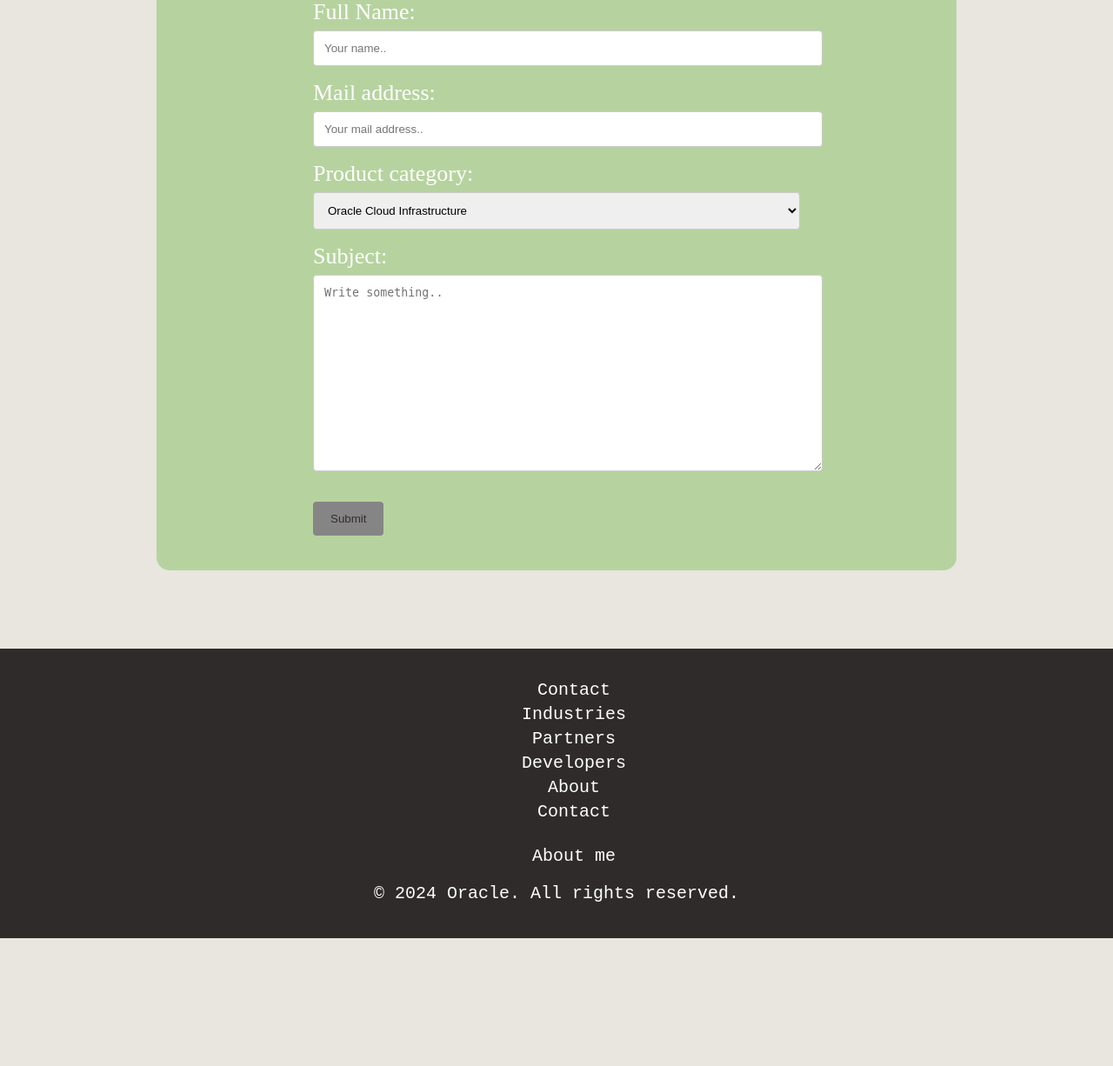
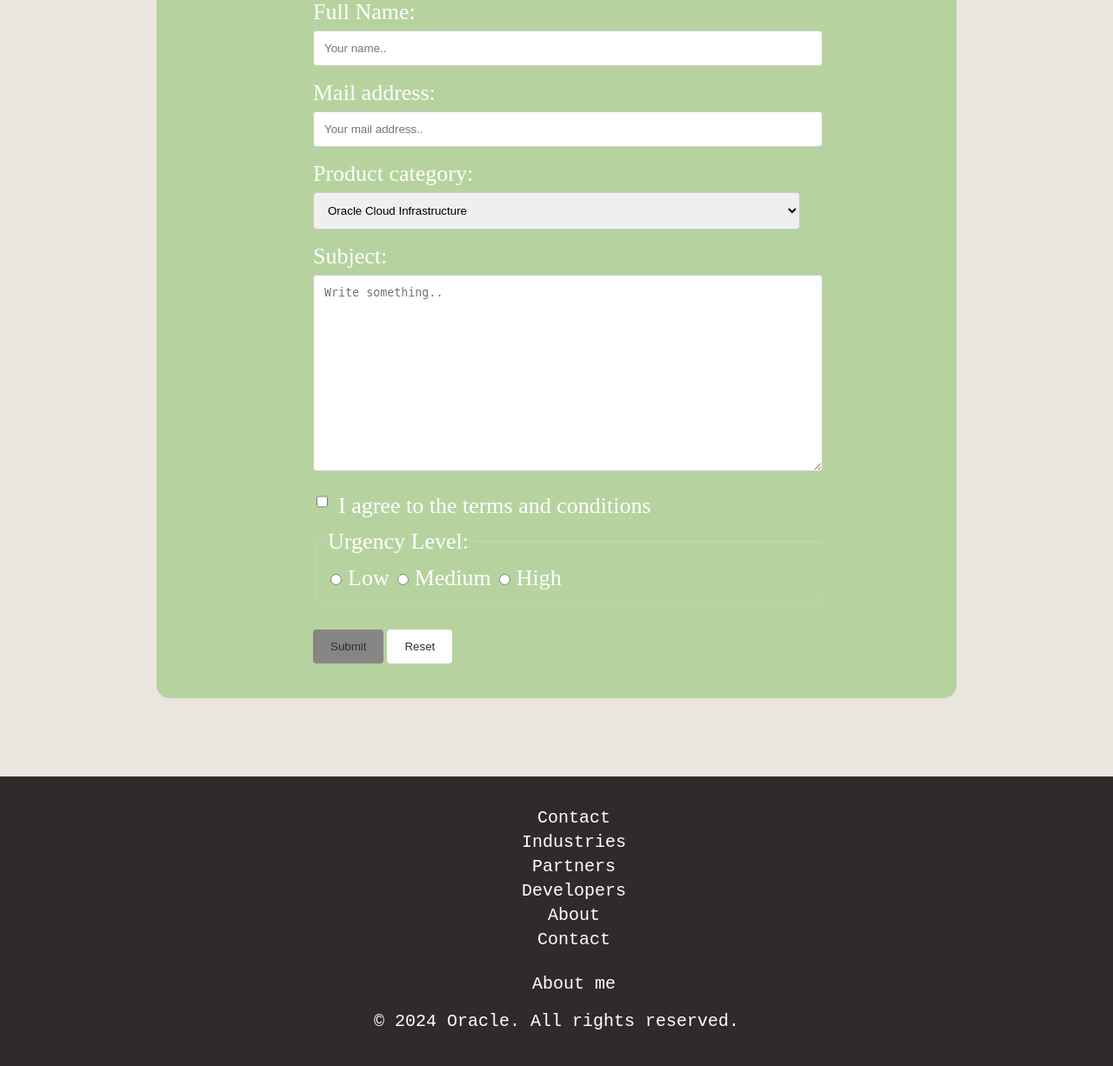
Before and after one commit to NadieQueConozcas/HarelSites-backups, a PHP site: page /f/contact.html in a window 1280 px wide. Shown: the part 875-2101 px from the top of the page at 87% size. Before the commit the page ends 1954 px from the top, so only its background shows below. Run offline with PHP 8.4, Linux system fonts and the light colour scheme.

Commit message:
Backup - Sun Mar  2 07:00:01 IST 2025

```diff
--- a/noam/project/content/css/main.css
+++ b/noam/project/content/css/main.css
@@ -15,19 +15,37 @@ hr {
   border-top: 1px solid #3d3e3f;
 }
 
-th {
+.team-table {
+  width: 100%;
+  border-collapse: collapse;
+  font-family: Arial, sans-serif;
+  font-size: 16px;
+  border: 2px solid black;
+}
+
+.team-table th {
   border-bottom: 2px solid black;
   border-right: 2px solid black;
   background-color: #aea997b3;
   padding: 15px;
   text-align: left;
+  font-weight: bold;
 }
 
-td {
+.team-table td {
   border-bottom: 2px solid black;
   border-right: 2px solid black;
   padding: 15px;
   text-align: left;
+}
+
+.team-table tr:nth-child(even) {
+  background-color: #e0e0e0;
+}
+
+.team-table th:last-child,
+.team-table td:last-child {
+  border-right: none;
 }
 
 .centered-img {
@@ -352,7 +370,7 @@ blockquote {
 }
 
 /* Forms */
-input[type=text], input[type=email], input[type=password], select, textarea {
+input[type=text], input[type=email], input[type=password], input[type=checkbox], select, textarea, fieldset {
   width: 100%;
   padding: 12px;
   border: 1px solid #ccc;
@@ -380,9 +398,47 @@ input[type=submit]:hover {
   background-color: #c0c0c0;
 }
 
+input[type=reset] {
+  background-color: white;
+  color: #332d2d;
+  padding: 12px 20px;
+  border: none;
+  border-radius: 4px;
+  cursor: pointer;
+  margin-bottom: 30px;
+  margin-top: 15px;
+}
+
+input[type=reset]:hover {
+  background-color: #c0c0c0;
+}
+
 input[type=submit]:disabled {
   background-color: #868585;
   cursor: default;
+}
+
+input[type="checkbox"] {
+  width: auto;
+  height: 18px;
+  margin-right: 8px;
+  cursor: pointer;
+}
+
+label[for="agree"] {
+  display: inline-block;
+  font-size: 14px;
+  color: #332d2d;
+  cursor: pointer;
+  vertical-align: middle;
+}
+
+input[type="checkbox"]:hover {
+  filter: brightness(90%);
+}
+
+input[type="checkbox"]:checked {
+  accent-color: #007bff;
 }
 
 .su-f h2, .contact-f h2, .login-f h2 {
@@ -392,7 +448,7 @@ input[type=submit]:disabled {
   font-size: 30px;
 }
 
-.su-f label, .contact-f label, .login-f label {
+.su-f label, .contact-f label, .contact-f legend, .login-f label {
   text-decoration: none;
   color: #ffffff;
   font-size: 26px;
--- a/noam/project/content/js/main.js
+++ b/noam/project/content/js/main.js
@@ -47,12 +47,12 @@ function checkPassword(password) {
 
     const passwordElement = document.getElementById('password');
     const passwordWarning = document.getElementById('password-warning');
-    const passwordWarningContents = "<blockquote> <p><b>Password requirements:</b></p><ol><li>At least 8 characters long.</li> <li>One uppercase letter.</li> <li>One lowercase letter.</li> <li>One number.</li> <li>One special character.</li> </ol></blockquote>";
+    const passwordWarningContents = "<blockquote> <p><b>Password requirements:</b></p><ol><li>Start with a (non digit) character.</li> <li>Between 6-8 characters long.</li> <li>One uppercase letter.</li> <li>One lowercase letter.</li> <li>One number.</li> <li>One special character.</li> </ol></blockquote>";
     const submitButton = document.querySelector('input[type="submit"]');
 
     // Regex for password validation
     // At least 8 characters, one uppercase, one lowercase, one digit, one special character
-    const passwordRegex = /^(?=.*[A-Z])(?=.*[a-z])(?=.*\d)(?=.*[!@#$%^&*])[A-Za-z\d!@#$%^&*]{8,}$/;
+    const passwordRegex = /^[A-Za-z\u0590-\u05FF](?=[A-Za-z\d!@#$%^&*]{6,8}$)(?=.*[A-Z])(?=.*[a-z])(?=.*\d)(?=.*[!@#$%^&*])[A-Za-z\d!@#$%^&*]{6,8}$/;
 
     // Check for Elements on DOM
     if (passwordElement && passwordWarning && submitButton) {
--- a/noam/project/f/contact.html
+++ b/noam/project/f/contact.html
@@ -32,17 +32,37 @@
 
                     <label for="pcategoty">Product category:</label>
                     <select id="pcategoty" name="pcategoty">
-                      <option value="OCI">Oracle Cloud Infrastructure</option>
-                      <option value="OCA">Oracle Cloud Applications</option>
-                      <option value="HS">Hardware and Software</option>
+                        <option value="OCI">Oracle Cloud Infrastructure</option>
+                        <option value="OCA">Oracle Cloud Applications</option>
+                        <option value="HS">Hardware and Software</option>
                     </select>
+
+                    <input type="hidden" id="form-id" name="form-id" value="1">
 
                     <label for="subject">Subject:</label>
                     <textarea id="subject" name="subject" placeholder="Write something.." required></textarea>
 
+                    <!-- Checkbox for agreement -->
+                    <input type="checkbox" id="agree" name="agree" required>
+                    <label for="agree">I agree to the terms and conditions</label>
+
+                    <!-- Radio buttons for urgency level -->
+                    <fieldset>
+                        <legend>Urgency Level:</legend>
+                        <input type="radio" id="low" name="urgency" value="Low" required>
+                        <label for="low">Low</label>
+
+                        <input type="radio" id="medium" name="urgency" value="Medium">
+                        <label for="medium">Medium</label>
+
+                        <input type="radio" id="high" name="urgency" value="High">
+                        <label for="high">High</label>
+                    </fieldset>
+
                     <input type="submit" value="Submit" disabled>
+                    <input type="reset" value="Reset">
 
-                  </form>
+                </form>
             </div>
         </div>
     </article>
--- a/noam/project/f/login.html
+++ b/noam/project/f/login.html
@@ -30,7 +30,10 @@
                     <input type="password" id="password" name="userpassword" placeholder="Your strong password.." oninput="checkPassword(this.value)" required>
                     <div id="password-warning"></div>
 
+                    <input type="hidden" id="form-id" name="form-id" value="2">
+
                     <input type="submit" value="Login" disabled>
+                    <input type="reset" value="Reset">
 
                 </form>
 
--- a/noam/project/f/sign-up.html
+++ b/noam/project/f/sign-up.html
@@ -34,8 +34,10 @@
                     <input type="password" id="repassword" name="reuserpassword" placeholder="Your strong password again.." oninput="checkRePassword(this.value)" required>
                     <div id="repassword-warning"></div>
 
+                    <input type="hidden" id="form-id" name="form-id" value="3">
+
                     <input type="submit" value="Sign up" disabled>
-
+                    <input type="reset" value="Reset">
                 </form>
 
                 <!-- Response message -->
--- a/noam/project/p/about.html
+++ b/noam/project/p/about.html
@@ -42,7 +42,7 @@
             <h3>Meet Our Team</h3>
 
             <center>
-                <table>
+                <table class="team-table">
                     <tr>
                         <th>Name</th>
                         <th>Position</th>
```
